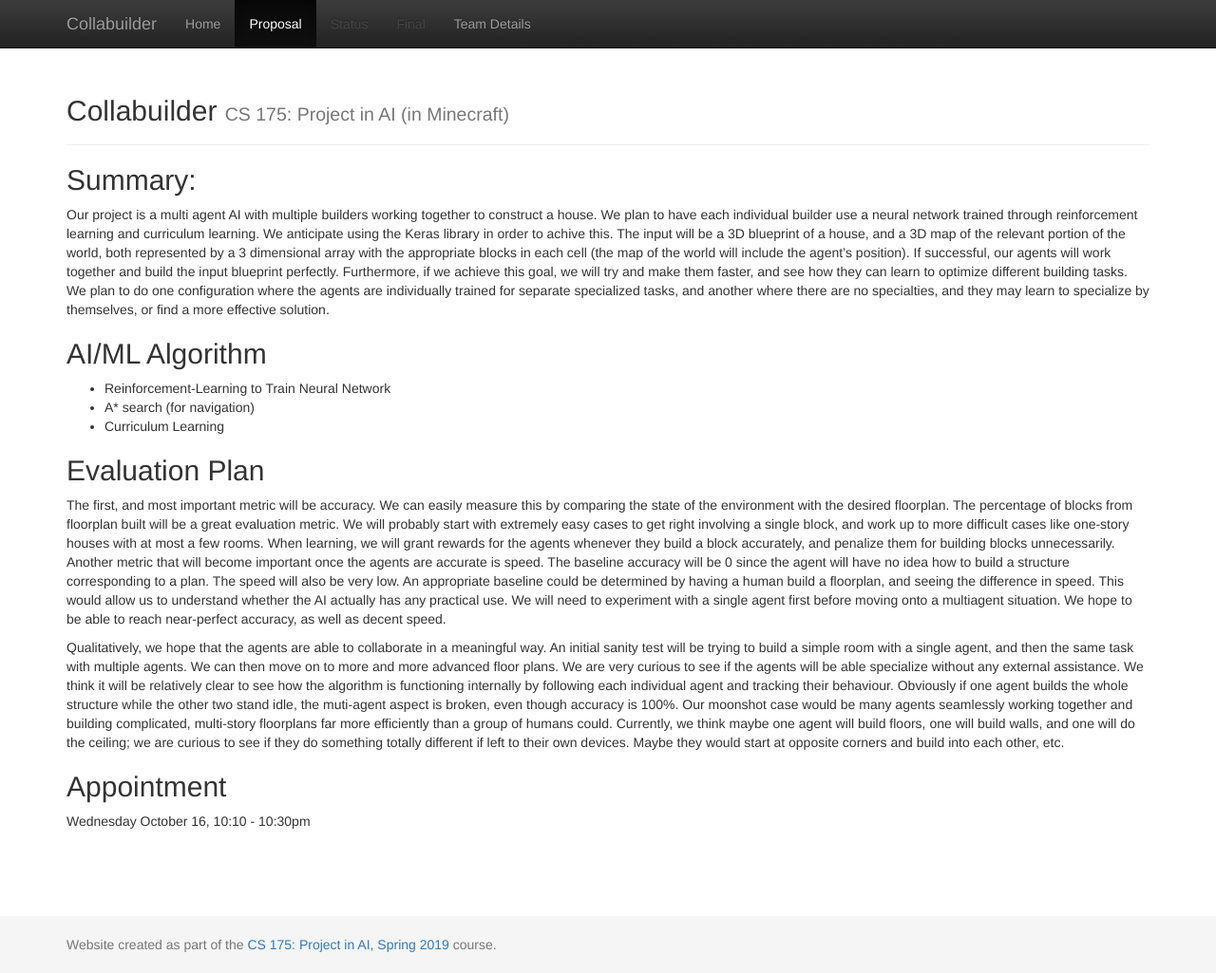
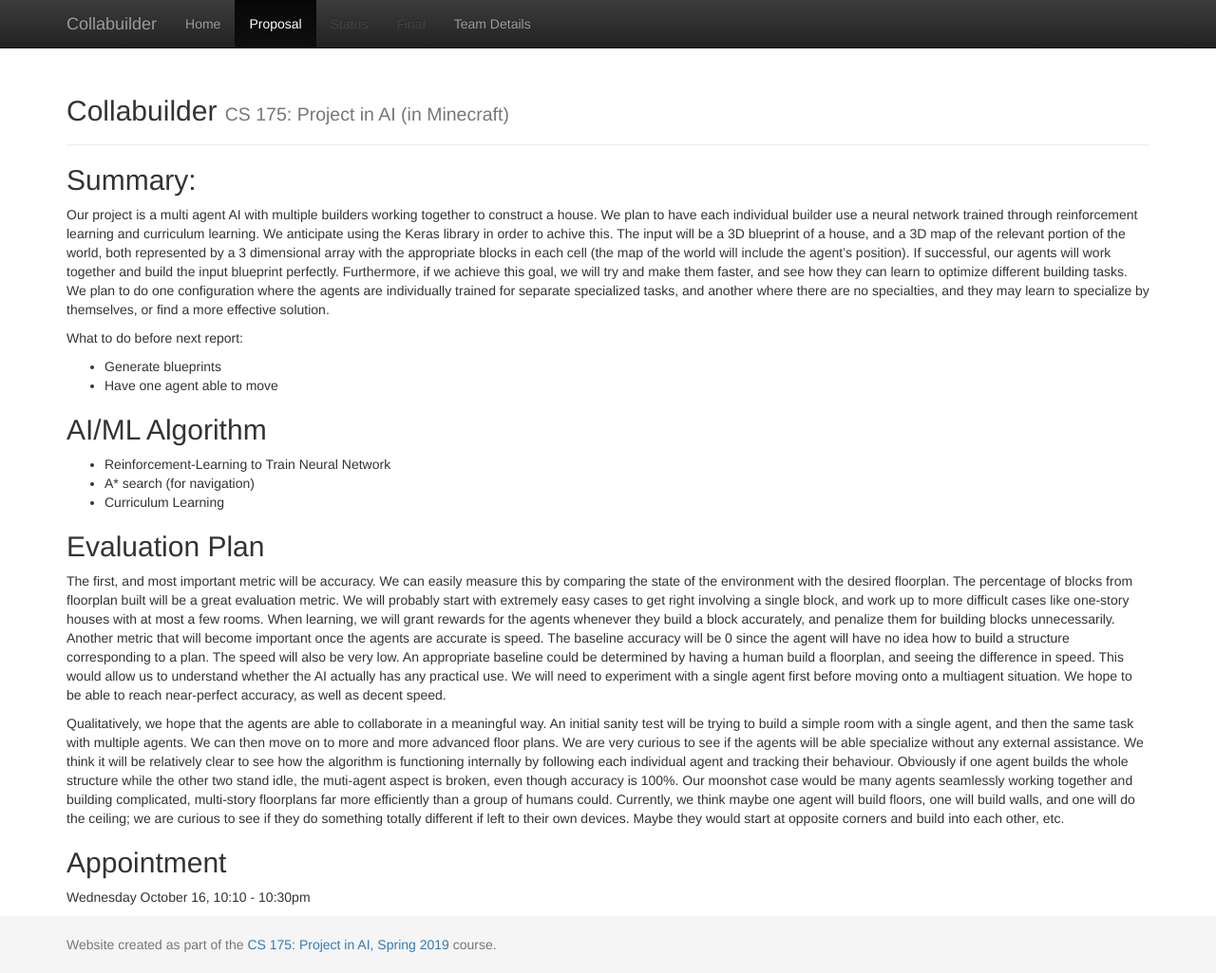
Before and after one commit to SurajSSingh/Collabuilder, a Jekyll site: the page built from docs/proposal.md, in a window 1280 px wide and 1025 px high. Shown: the whole window at 95% size. Built offline with Jekyll 4.4.1, drawn with Linux system fonts in a browser that asks for light colours.

Commit message:
Added what to do by next report

```diff
--- a/docs/proposal.md
+++ b/docs/proposal.md
@@ -5,6 +5,10 @@ title: Proposal
 
 ## Summary:
 Our project is a multi agent AI with multiple builders working together to construct a house. We plan to have each individual builder use a neural network trained through reinforcement learning and curriculum learning. We anticipate using the Keras library in order to achive this. The input will be a 3D blueprint of a house, and a 3D map of the relevant portion of the world, both represented by a 3 dimensional array with the appropriate blocks in each cell (the map of the world will include the agent's position). If successful, our agents will work together and build the input blueprint perfectly. Furthermore, if we achieve this goal, we will try and make them faster, and see how they can learn to optimize different building tasks. We plan to do one configuration where the agents are individually trained for separate specialized tasks, and another where there are no specialties, and they may learn to specialize by themselves, or find a more effective solution.
+
+What to do before next report:
+* Generate blueprints
+* Have one agent able to move
 
 ## AI/ML Algorithm
 * Reinforcement-Learning to Train Neural Network
```
